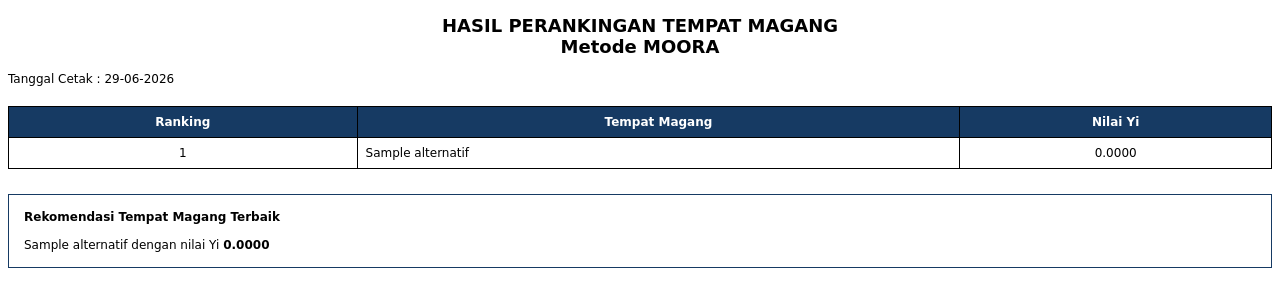
After one commit to BertNathan/UAS-SPK, a CodeIgniter 4 app: the page made by app/Views/cetak/ranking.php in a window 1280 px wide. The commit adds this page. Shown: the top 307 px of the page. Run offline with PHP 8.4 and a stand-in for CodeIgniter, Linux system fonts and the light colour scheme; the template is opened without the code that fills it: most values are stand-ins (such as "Sample title", 1, 10 or a date in 2020); some libraries are stand-ins or nearby versions.

Commit message:
Update Fitur Cetak Hasil Perankingan untuk User

```diff
--- a/app/Config/Routes.php
+++ b/app/Config/Routes.php
@@ -26,3 +26,4 @@ $routes->get('/ranking-user', 'User::ranking');
 $routes->post('/cekLogin', 'Auth::cekLogin');
 $routes->get('/user/alternatif', 'User::alternatif');
 $routes->get('/user/ranking', 'Moora::rankingUser');
+$routes->get('cetak/ranking', 'Cetak::ranking');
--- /dev/null
+++ b/app/Views/cetak/ranking.php
@@ -0,0 +1,150 @@
+<!DOCTYPE html>
+<html>
+<head>
+
+<meta charset="utf-8">
+
+<style>
+
+body{
+
+    font-family:DejaVu Sans;
+
+    font-size:12px;
+
+}
+
+h2{
+
+    text-align:center;
+
+}
+
+table{
+
+    width:100%;
+
+    border-collapse:collapse;
+
+    margin-top:20px;
+
+}
+
+table th{
+
+    background:#163A63;
+
+    color:white;
+
+    border:1px solid #000;
+
+    padding:8px;
+
+}
+
+table td{
+
+    border:1px solid #000;
+
+    padding:8px;
+
+}
+
+.note{
+
+    margin-top:25px;
+
+    border:1px solid #163A63;
+
+    padding:15px;
+
+}
+
+</style>
+
+</head>
+
+<body>
+
+<h2>
+
+HASIL PERANKINGAN TEMPAT MAGANG<br>
+
+Metode MOORA
+
+</h2>
+
+<p>
+
+Tanggal Cetak :
+<?= date('d-m-Y') ?>
+
+</p>
+
+<table>
+
+<thead>
+
+<tr>
+
+<th>Ranking</th>
+
+<th>Tempat Magang</th>
+
+<th>Nilai Yi</th>
+
+</tr>
+
+</thead>
+
+<tbody>
+
+<?php $no=1; ?>
+
+<?php foreach($hasil as $h): ?>
+
+<tr>
+
+<td align="center">
+
+<?= $no++ ?>
+
+</td>
+
+<td>
+
+<?= $h['alternatif'] ?>
+
+</td>
+
+<td align="center">
+
+<?= number_format($h['yi'],4) ?>
+
+</td>
+
+</tr>
+
+<?php endforeach; ?>
+
+</tbody>
+
+</table>
+
+<div class="note">
+
+<b>Rekomendasi Tempat Magang Terbaik</b>
+
+<br><br>
+
+<?= $hasil[0]['alternatif'] ?>
+
+dengan nilai Yi
+
+<b><?= number_format($hasil[0]['yi'],4) ?></b>
+
+</div>
+
+</body>
+
+</html>
--- a/composer.json
+++ b/composer.json
@@ -11,7 +11,8 @@
     },
     "require": {
         "php": "^8.2",
-        "codeigniter4/framework": "^4.7"
+        "codeigniter4/framework": "^4.7",
+        "dompdf/dompdf": "^3.1"
     },
     "require-dev": {
         "fakerphp/faker": "^1.9",
```
Also changed, not shown: app/Controllers/Cetak.php (added, +118 -0 lines), app/Views/user/ranking.php (+13 -0 lines), 1 other file.
